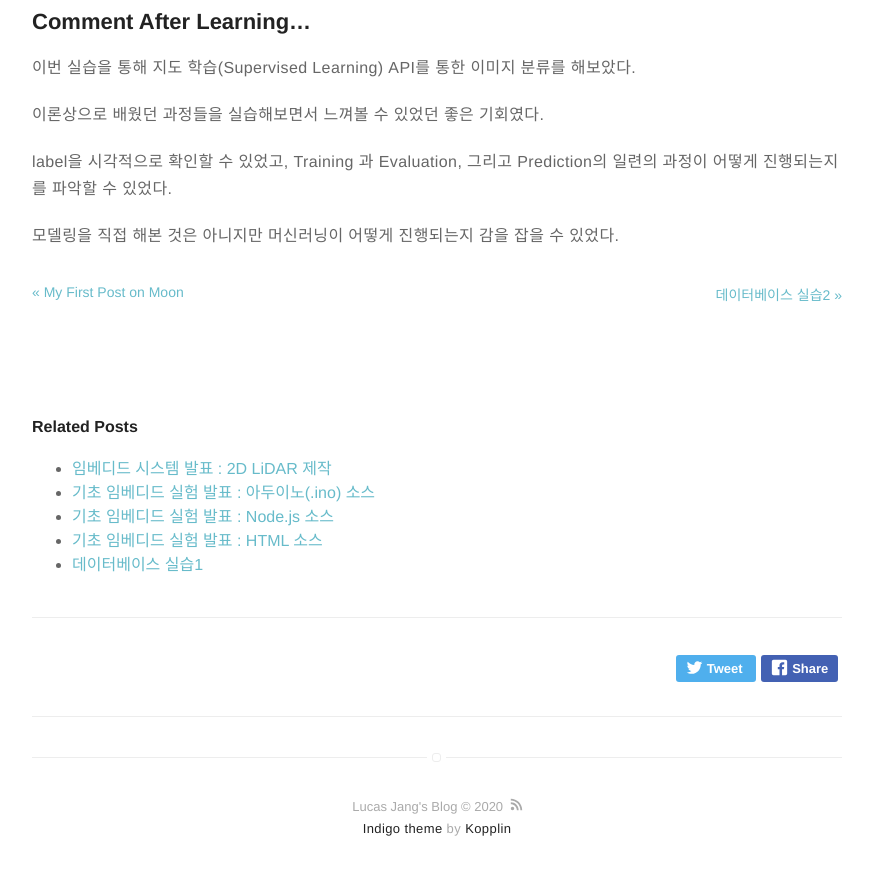
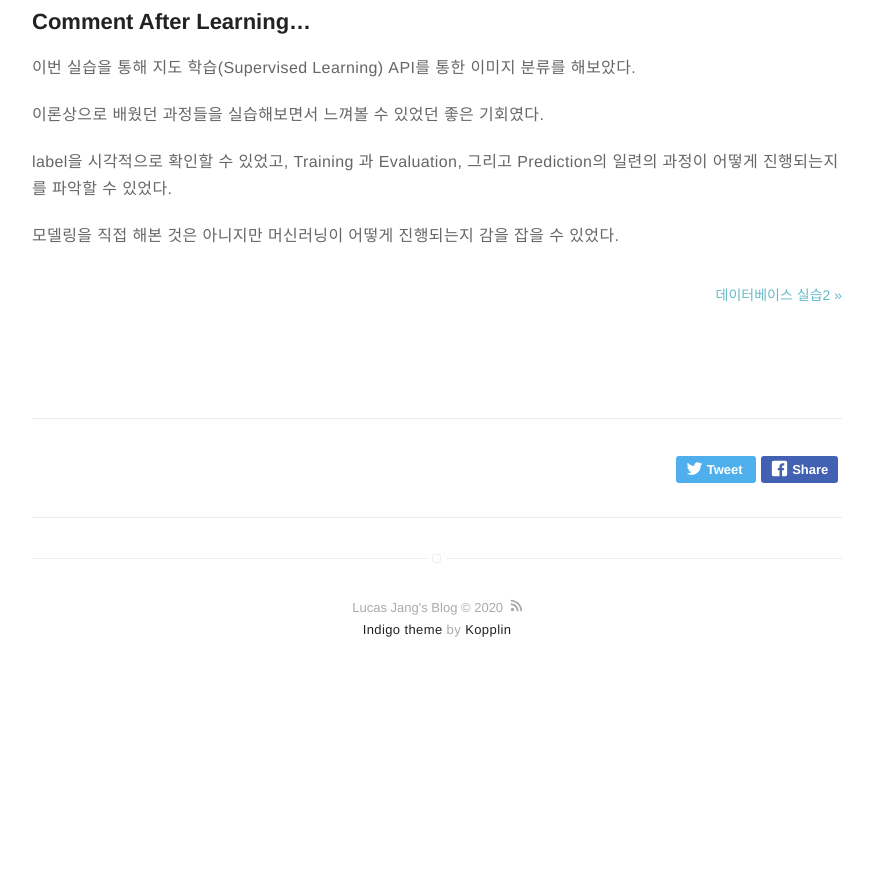
Before and after one commit to Lucas-Jang/lucas-jang.github.io, a Jekyll site: the page built from _posts/2019-04-18- 1.구글 퀵랩 실습.md, in a window 1280 px wide and 900 px high, scrolled down 4792 px. Shown: the top 875 px of the window, without its empty margins (203-1076 px from the left). Built offline with Jekyll 4.4.1, drawn with Linux system fonts in a browser that asks for light colours; after the commit the page ends 5493 px from its top, so only the background shows below that; part of the change alters nothing that is shown.

Commit message:
posts deleted

```diff
--- a/_posts/2019-04-18- 1.구글 퀵랩 실습.md
+++ b/_posts/2019-04-18- 1.구글 퀵랩 실습.md
@@ -2,13 +2,13 @@
 title: "구글 퀵랩 실습"
 layout: post
 date: 2019-04-18
-image: /assets/images/markdown.jpg
+image:
 headerImage: false
 tag:
-- markdown
+- AutoML
 category: blog
 author: lucas-jang
-description: Markdown summary with different options
+description: Cloud Image Classification With AutoML Vision
 ---
 
 # <AutoML Vision으로 구름 이미지 분류하기>
```
Also changed, not shown: _posts/__2015-02-24-markdown-extra-components.markdown (renamed from _posts/2015-02-24-markdown-extra-components.markdown), _posts/__2016-01-23-indigo-jekyll-theme.markdown (renamed from _posts/2016-01-23-indigo-jekyll-theme.markdown), _posts/__2016-02-24-markdown-common-elements.markdown (renamed from _posts/2016-02-24-markdown-common-elements.markdown), _posts/__2019-04-17-My-First-Post.markdown (renamed from _posts/2019-04-17-My-First-Post.markdown).
